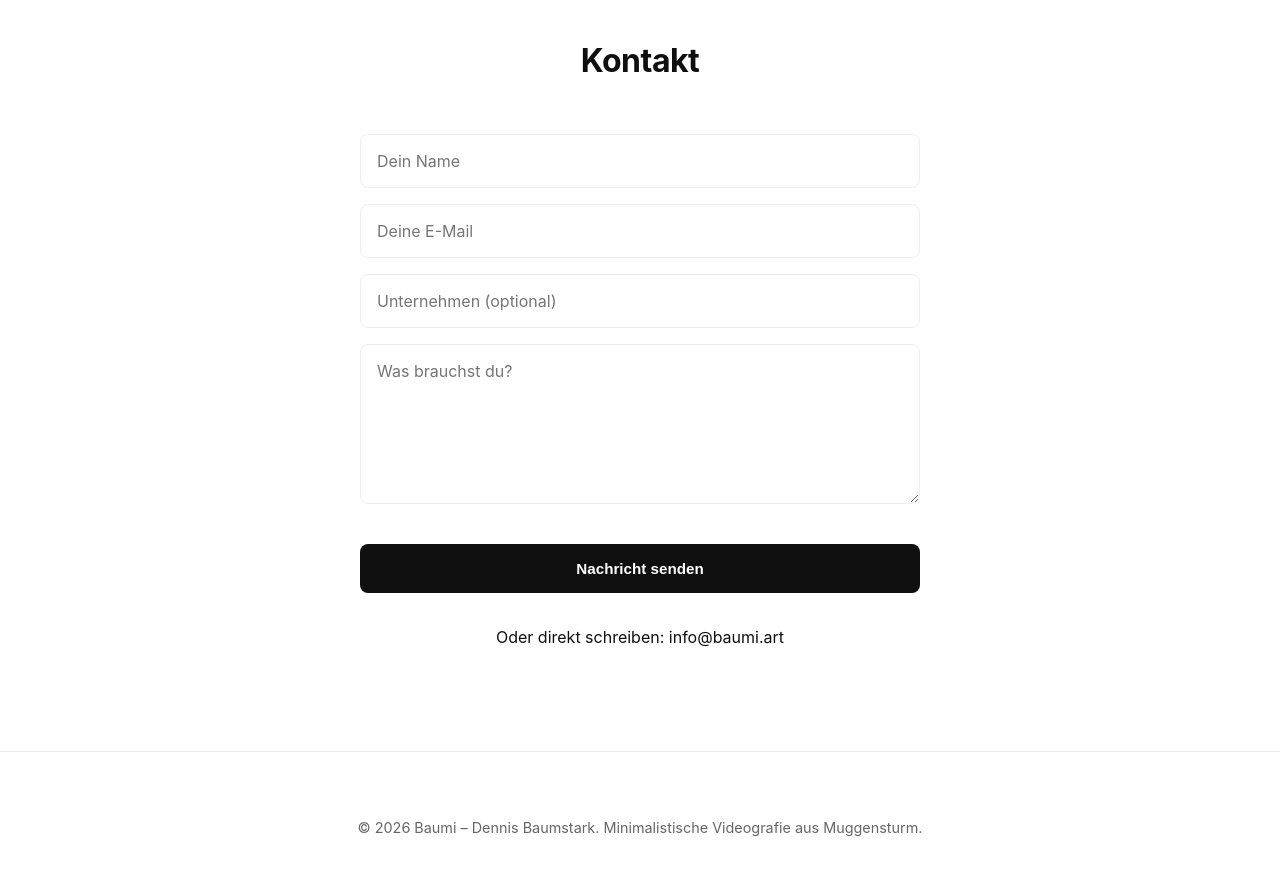
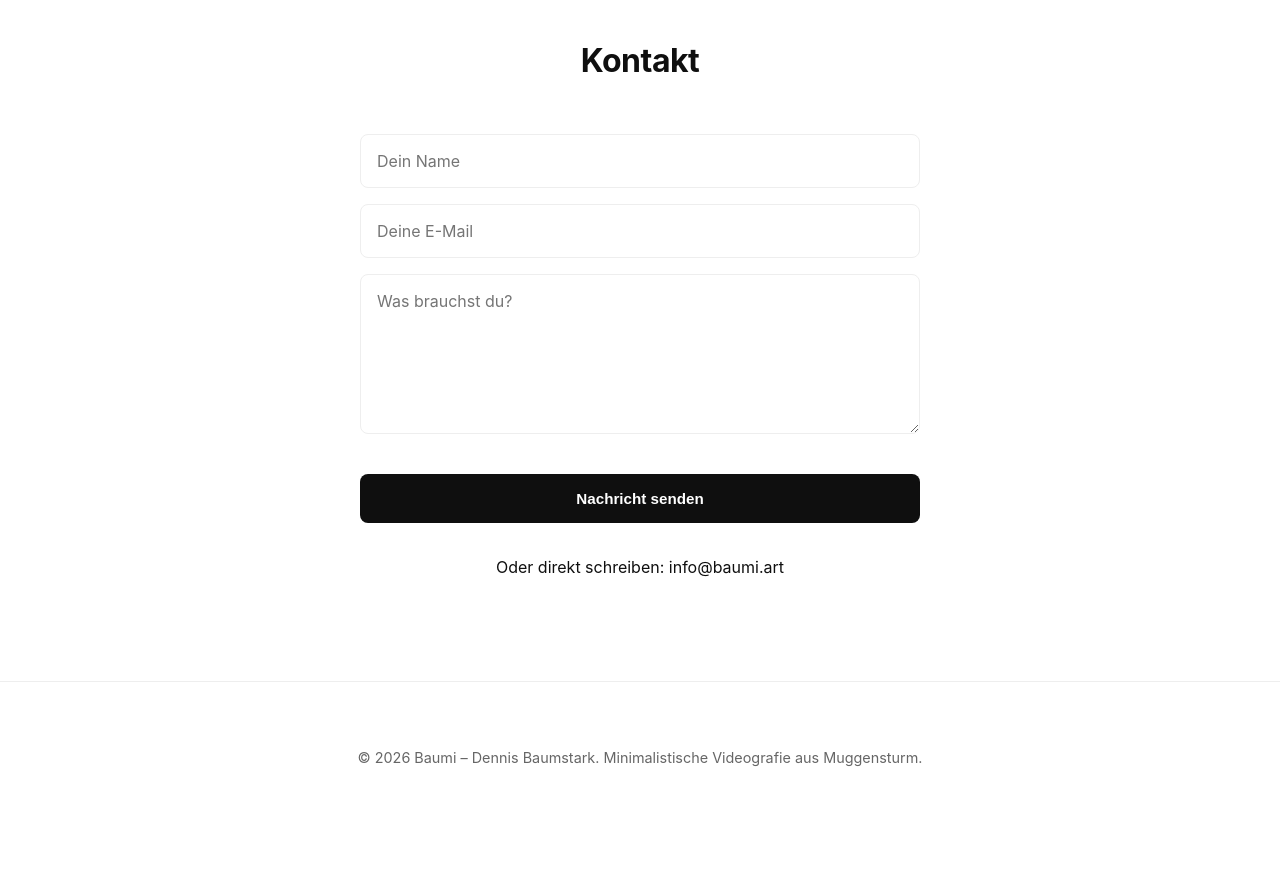
Before and after one commit to dennisbaumstark-art/baumi.art, a plain HTML site: page website.html in a window 1280 px wide. Shown: the part 3220-4095 px from the top of the page. After the commit the page ends 4053 px from the top, so only its background shows below. Drawn offline with Linux system fonts and the light colour scheme; files whose address does not match are found by name.

Commit message:
Add files via upload

```diff
--- a/website.html
+++ b/website.html
@@ -247,10 +247,9 @@
     <section id="kontakt">
       <div class="container">
         <h2>Kontakt</h2>
-        <form class="contact-form" id="contact-form" action="https://formspree.io/f/deine-form-id" method="POST" novalidate>
+        <form class="contact-form" id="contact-form" action="https://formspree.io/f/xbgodgeo" method="POST" novalidate>
           <input type="text" name="name" placeholder="Dein Name" required>
           <input type="email" name="email" placeholder="Deine E-Mail" required>
-          <input type="text" name="unternehmen" placeholder="Unternehmen (optional)">
           <textarea name="message" placeholder="Was brauchst du?" required></textarea>
           <div class="recaptcha-wrapper"><div class="g-recaptcha" data-sitekey="6Lc4hR4uAAAAAOXqxRt3Q-Sl38EKapTqzZyzAc53"></div></div>
           <button type="submit" class="btn">Nachricht senden</button>
```
